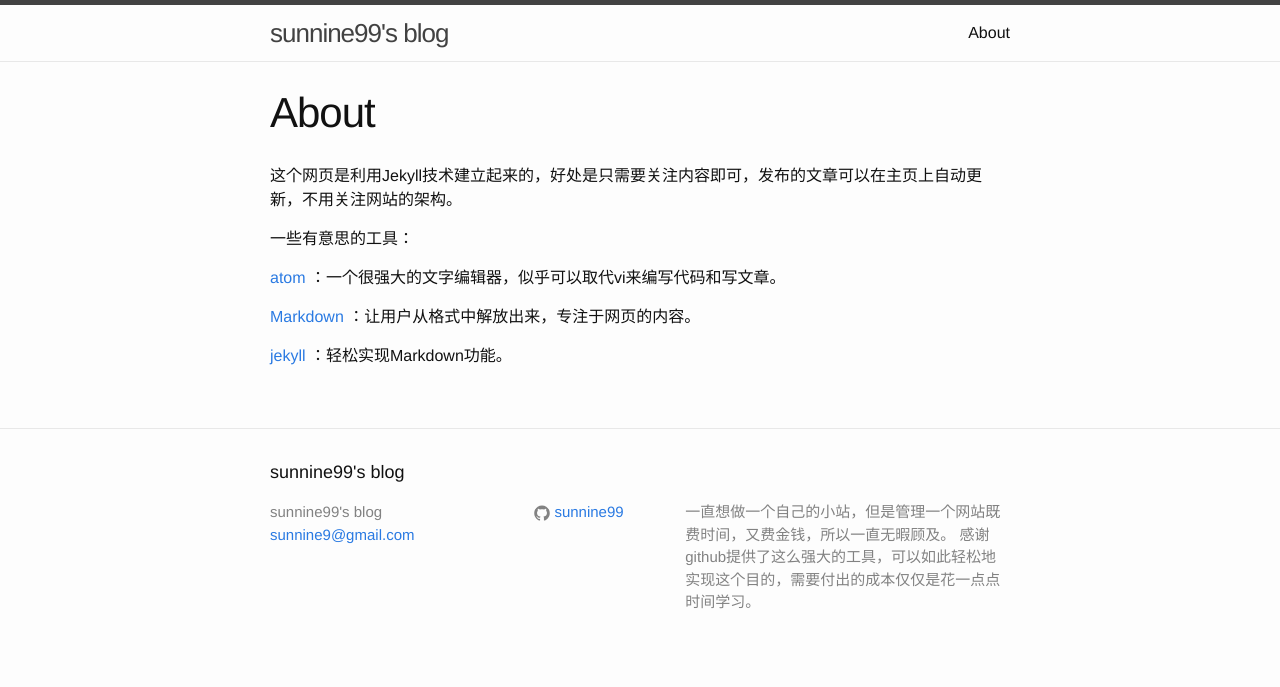
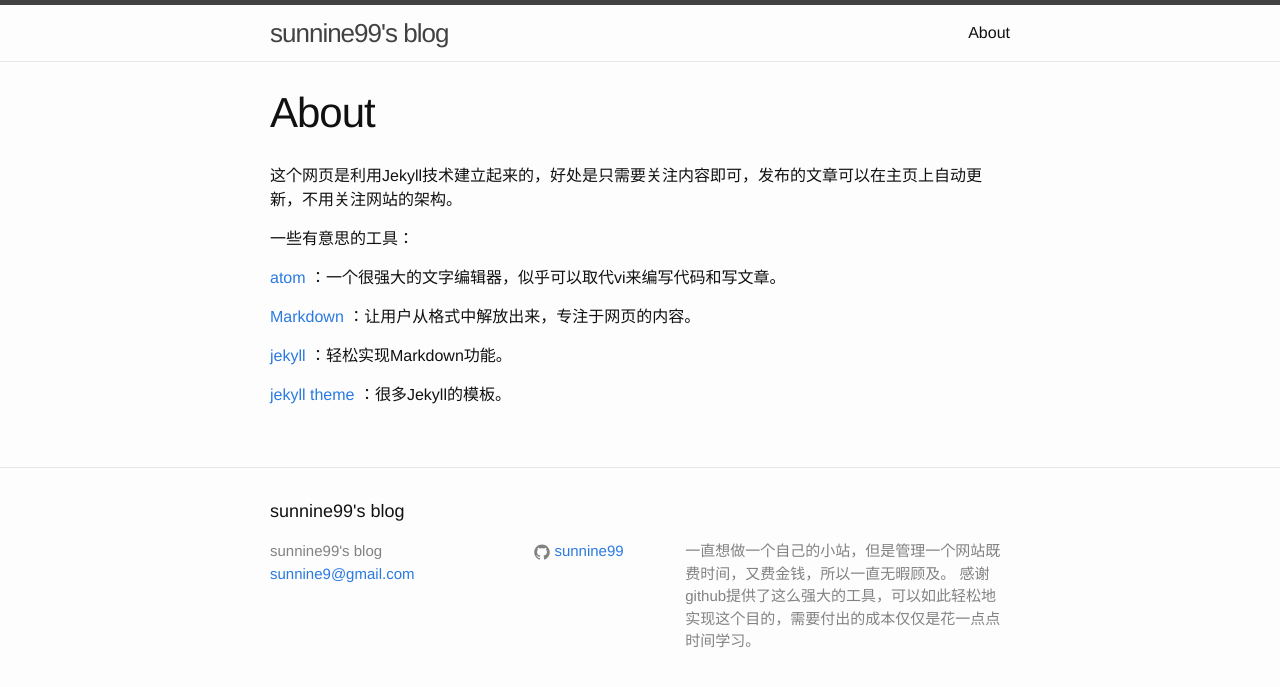
Before and after one commit to sunnine99/blog, a Jekyll site: the page built from about.md, in a window 1280 px wide. Shown: the top 687 px of the page. Built offline with Jekyll 4.4.1, drawn with Linux system fonts in a browser that asks for light colours.

```diff
--- a/about.md
+++ b/about.md
@@ -13,3 +13,5 @@
 [Markdown](https://zh.wikipedia.org/wiki/Markdown) ：让用户从格式中解放出来，专注于网页的内容。
 
 [jekyll](http://jekyllrb.com/) ：轻松实现Markdown功能。
+
+[jekyll theme](http://jekyllthemes.org/) ：很多Jekyll的模板。
```
Also changed, not shown: _backup_file/2016-02-18-first-post.md (renamed from _posts/2016-02-18-first-post.md).
